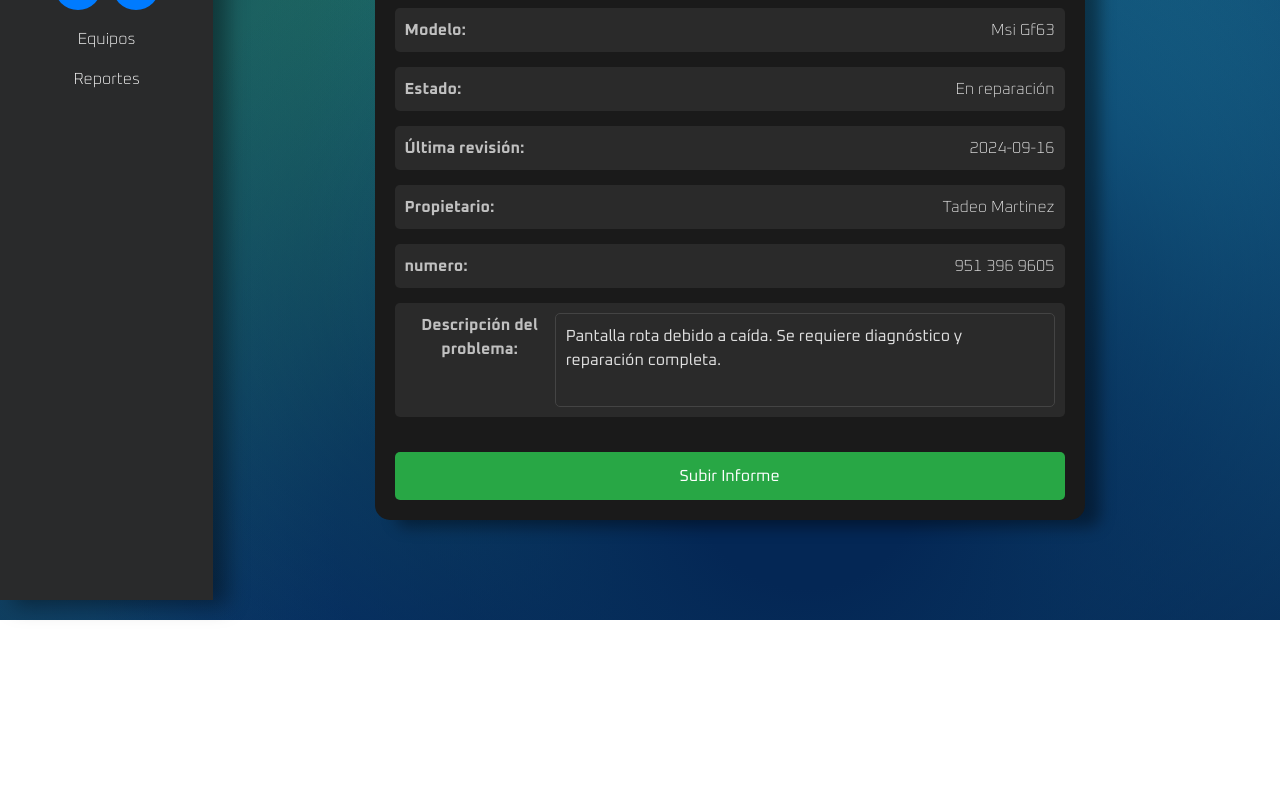
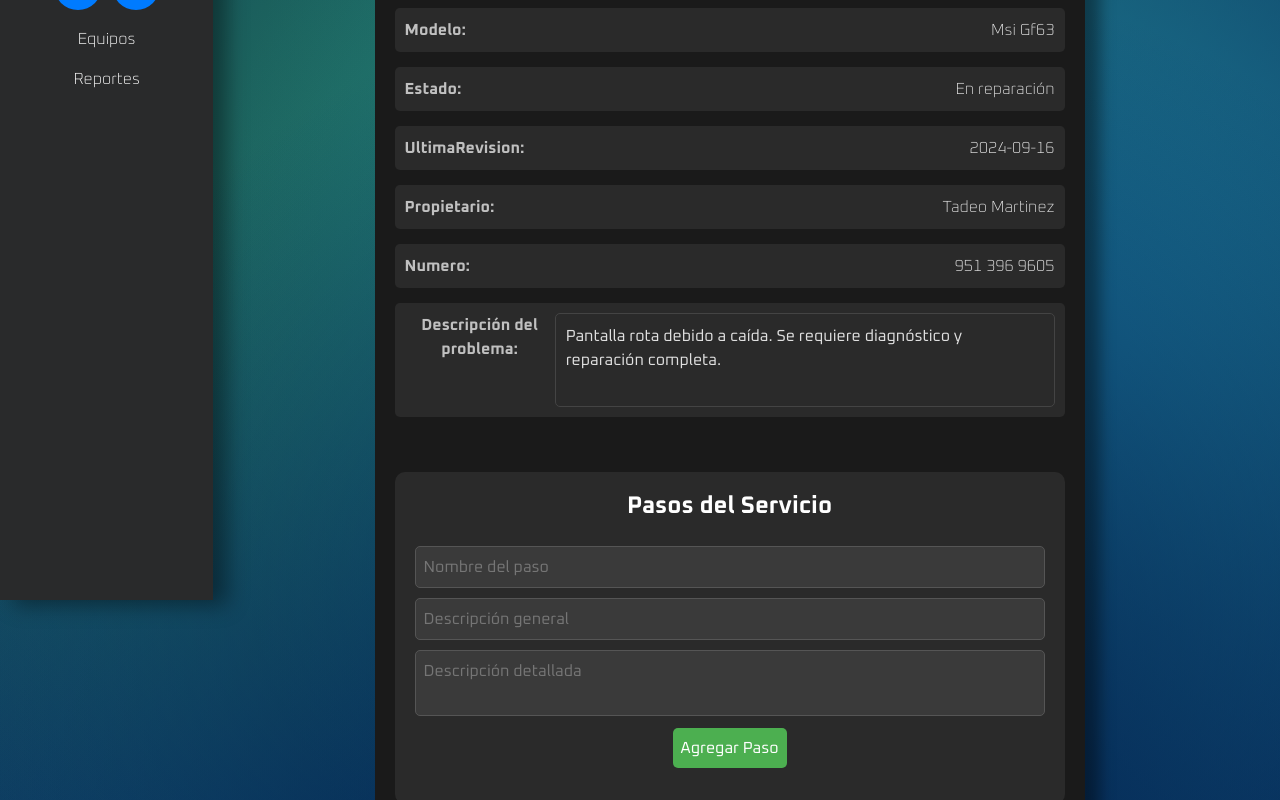
Before and after one commit to TechtecAT/Techtec, a Vue app: page /detalles_equipo in a window 1280 px wide. Shown: the part 200-1000 px from the top of the page. Before the commit the page ends 820 px from the top, so only its background shows below. Built offline with nearby package versions, Linux system fonts and the light colour scheme.

Commit message:
reestructuracion de servico y cotizacion

```diff
--- a/src/components/cotizacion.vue
+++ b/src/components/cotizacion.vue
@@ -1,5 +1,7 @@
 <template>
+ <div class="container">
     <div class="quote-container">
+
       <h1>Cotización del Equipo</h1>
       <div v-if="equipo" class="quote-content">
 
@@ -84,6 +86,7 @@
         <button @click="goBack" class="back-button">Volver al Servicio</button>
       </div>
     </div>
+  </div>
   </template>
 
   <script>
@@ -194,9 +197,10 @@
   color: #f1f1f1;
   border-radius: 10px;
   max-width: 800px;
-  margin: 20px auto;
   box-shadow: 0 4px 8px rgba(0, 0, 0, 0.3);
 }
+
+
 
 .quote-container h1,
 .quote-container h2 {
--- a/src/components/detalles_equipo.vue
+++ b/src/components/detalles_equipo.vue
@@ -1,37 +1,14 @@
 <template>
   <menu-lateral />
   <div class="details-container">
-
     <div class="container">
       <h1>Detalles del Equipo</h1>
       <div v-if="equipo" class="details-content">
-
-
         <!-- Detalles del equipo -->
         <div class="detail-list">
-        <div class="detail-item">
-          <span class="label">Nombre:</span>
-          <span class="value">{{ equipo.nombre }}</span>
-        </div>
-        <div class="detail-item">
-          <span class="label">Modelo:</span>
-          <span class="value">{{ equipo.modelo }}</span>
-        </div>
-        <div class="detail-item">
-          <span class="label">Estado:</span>
-          <span class="value">{{ equipo.estado }}</span>
-        </div>
-        <div class="detail-item">
-          <span class="label">Última revisión:</span>
-          <span class="value">{{ equipo.ultimaRevision }}</span>
-        </div>
-        <div class="detail-item">
-          <span class="label">Propietario:</span>
-          <span class="value">{{ equipo.propietario }}</span>
-        </div>
-        <div class="detail-item">
-          <span class="label">numero:</span>
-          <span class="value">{{ equipo.numero }}</span>
+          <div class="detail-item" v-for="(value, key) in equipo" :key="key">
+            <span class="label">{{ key.charAt(0).toUpperCase() + key.slice(1) }}:</span>
+            <span class="value">{{ value }}</span>
           </div>
         </div>
 
@@ -41,34 +18,62 @@
           <textarea v-model="descripcionProblema" disabled rows="3"></textarea>
         </div>
 
+        <!-- Sección para agregar pasos al servicio -->
+        <div class="maintenance-section">
+          <h2>Pasos del Servicio</h2>
+          <div class="add-step">
+            <input v-model="nuevoPaso.nombre" placeholder="Nombre del paso" />
+            <input v-model="nuevoPaso.descripcionGeneral" placeholder="Descripción general" />
+            <textarea v-model="nuevoPaso.descripcionDetallada" placeholder="Descripción detallada"></textarea>
+            <button @click="agregarPaso" class="add-button">Agregar Paso</button>
+          </div>
 
+          <!-- Lista de pasos agregados -->
+          <ul>
+            <li v-for="(paso, index) in mantenimientoPasos" :key="index" :class="{ completed: paso.completado, editing: paso.editando }">
+              <input type="checkbox" v-model="paso.completado" />
+              <span v-if="!paso.editando">{{ paso.nombre }} - {{ paso.descripcionGeneral }}</span>
+
+              <!-- Modo de edición de paso -->
+              <div v-else class="edit-step">
+                <input v-model="paso.nombre" placeholder="Nombre del paso" />
+                <input v-model="paso.descripcionGeneral" placeholder="Descripción general" />
+                <textarea v-model="paso.descripcionDetallada" placeholder="Descripción detallada"></textarea>
+              </div>
+
+              <button v-if="!paso.editando" @click="activarEdicion(paso)" class="edit-button">Editar</button>
+              <button v-if="paso.editando" @click="confirmarEdicion(paso)" class="confirm-button">Confirmar</button>
+              <button @click="eliminarPaso(index)" class="delete-button">Eliminar</button>
+            </li>
+          </ul>
+        </div>
+
+        <!-- Botón de Subir Informe -->
         <button @click="subirInforme" class="submit-button">Subir Informe</button>
+        <button @click="irCotizacion" class="back-button">Ir a Cotización</button>
+        <button @click="goBack" class="back-button">Volver</button>
       </div>
     </div>
-
-
   </div>
-
 </template>
 
 <script>
 import MenuLateral from '@/components/menu.vue';
+
 export default {
   components: {
-        MenuLateral, // Registrar el componente
+    MenuLateral,
   },
   data() {
     return {
       equipo: null,
       descripcionProblema: 'Pantalla rota debido a caída. Se requiere diagnóstico y reparación completa.',
-      mantenimientoPasos: [
-        { descripcion: 'Diagnóstico inicial', completado: false, detalle: 'Abrir el equipo y revisar componentes internos como tarjeta madre, batería, etc.' },
-        { descripcion: 'Reemplazo de pantalla', completado: false, detalle: 'Desmontar la pantalla rota y colocar una nueva pantalla compatible.' },
-        { descripcion: 'Revisión de conexiones internas', completado: false, detalle: 'Verificar que todos los cables y conexiones internas estén correctas.' },
-        { descripcion: 'Pruebas de funcionalidad', completado: false, detalle: 'Encender el equipo y verificar que la pantalla y demás componentes funcionen adecuadamente.' },
-        { descripcion: 'Limpieza final', completado: false, detalle: 'Limpiar el equipo tanto por fuera como por dentro, y realizar un pulido si es necesario.' },
-      ],
-      pasoMostrado: null, // Variable para saber qué paso está siendo mostrado
+      mantenimientoPasos: [],
+      nuevoPaso: {
+        nombre: '',
+        descripcionGeneral: '',
+        descripcionDetallada: '',
+      },
     };
   },
   beforeRouteEnter(to, from, next) {
@@ -77,11 +82,8 @@ export default {
     });
   },
   methods: {
-    mostrarDetalle(paso) {
-      this.pasoMostrado = paso;
-    },
-    ocultarDetalle() {
-      this.pasoMostrado = null;
+    irCotizacion() {
+      this.$router.push({ name: 'cotizacion' });
     },
     updateEquipo() {
       this.equipo = this.getEquipo();
@@ -94,18 +96,24 @@ export default {
         ultimaRevision: '2024-09-16',
         propietario: 'Tadeo Martinez',
         numero: '951 396 9605',
-        fotos: [
-          'https://http2.mlstatic.com/D_NQ_NP_2X_839299-MLM73906886025_012024-F.webp',
-          'https://http2.mlstatic.com/D_NQ_NP_2X_979819-MLM75962726731_042024-F.webp',
-          'https://http2.mlstatic.com/D_NQ_NP_2X_622676-MLM75792648390_042024-F.webp',
-        ],
       };
     },
-    puedeCompletarPaso(index) {
-      if (index === 0) {
-        return true;
+    agregarPaso() {
+      if (this.nuevoPaso.nombre && this.nuevoPaso.descripcionGeneral && this.nuevoPaso.descripcionDetallada) {
+        this.mantenimientoPasos.push({ ...this.nuevoPaso, completado: false, editando: false });
+        this.nuevoPaso = { nombre: '', descripcionGeneral: '', descripcionDetallada: '' };
+      } else {
+        alert('Completa todos los campos para agregar un paso.');
       }
-      return this.mantenimientoPasos[index - 1].completado;
+    },
+    activarEdicion(paso) {
+      paso.editando = true;
+    },
+    confirmarEdicion(paso) {
+      paso.editando = false;
+    },
+    eliminarPaso(index) {
+      this.mantenimientoPasos.splice(index, 1);
     },
     subirInforme() {
       const pasosCompletados = this.mantenimientoPasos.filter(paso => paso.completado);
@@ -121,19 +129,20 @@ export default {
 </script>
 
 
+
 <style scoped>
 @keyframes slideIn {
   from {
     opacity: 0;
     transform: translateY(-50px);
   }
-
   to {
     opacity: 1;
     transform: translateY(0);
   }
 }
-.container{
+
+.container {
   margin-top: 10px;
   background-color: #1a1a1a;
   color: white;
@@ -141,8 +150,9 @@ export default {
   max-width: 750px;
   margin: 0 auto;
   border-radius: 15px;
-  box-shadow: 18px 10px 15px -3px rgba(0,0,0,0.4);
+  box-shadow: 18px 10px 15px -3px rgba(0, 0, 0, 0.4);
 }
+
 .details-container {
   padding: 40px 20px 100px;
   max-width: 750px;
@@ -159,20 +169,6 @@ export default {
   font-size: 24px;
   font-weight: bold;
   text-align: center;
-}
-
-.carousel {
-  margin-bottom: 20px;
-}
-
-.carousel-inner img {
-  border-radius: 5px;
-
-}
-
-.carousel-control-prev,
-.carousel-control-next {
-  filter: invert(1);
 }
 
 .details-content {
@@ -212,29 +208,71 @@ textarea {
   resize: none;
 }
 
-.maintenance-section {
+.service-steps {
   margin-top: 40px;
   background-color: #2a2a2a;
   padding: 20px;
   border-radius: 10px;
 }
 
-.maintenance-section ul {
+.service-steps h2 {
+  margin-bottom: 20px;
+  font-size: 20px;
+  color: #e0e0e0;
+  text-align: center;
+}
+
+.service-steps input[type="text"],
+.service-steps textarea {
+  width: 100%;
+  padding: 8px;
+  margin: 5px 0;
+  background-color: #1a1a1a;
+  color: #e0e0e0;
+  border: 1px solid #444;
+  border-radius: 5px;
+}
+
+.service-steps button {
+  display: block;
+  width: 100%;
+  padding: 10px;
+  margin-top: 10px;
+  background-color: #ffc107;
+  color: #1a1a1a;
+  border: none;
+  border-radius: 5px;
+  font-size: 14px;
+  cursor: pointer;
+  transition: background-color 0.3s ease, transform 0.3s ease;
+}
+
+.service-steps button:hover {
+  background-color: #e0a800;
+  transform: scale(1.05);
+}
+
+.service-steps ul {
   list-style: none;
   padding: 0;
+  margin-top: 20px;
 }
 
-.maintenance-section li {
-  margin-bottom: 10px;
+.service-steps li {
   display: flex;
   align-items: center;
+  justify-content: space-between;
+  background-color: #2a2a2a;
+  padding: 10px;
+  margin-bottom: 10px;
+  border-radius: 5px;
 }
 
-.maintenance-section input[type="checkbox"] {
+.service-steps input[type="checkbox"] {
   margin-right: 10px;
 }
 
-.maintenance-section .completed {
+.service-steps .completed {
   text-decoration: line-through;
   color: #808080;
 }
@@ -277,12 +315,87 @@ textarea {
   transform: scale(1.05);
 }
 
-.tooltip {
-  background-color: #f0f0f0;
+/* Estilos nuevos para pasos de mantenimiento */
+.maintenance-section {
+  margin-top: 40px;
+  background-color: #2a2a2a;
+  padding: 20px;
+  border-radius: 10px;
+}
+.maintenance-section ul {
+  list-style: none;
+  padding: 0;
+}
+.maintenance-section li {
+  margin-bottom: 10px;
+  display: flex;
+  align-items: center;
+  background-color: #3a3a3a;
   padding: 10px;
   border-radius: 5px;
-  box-shadow: 0 0 10px rgba(0, 0, 0, 0.1);
-  z-index: 10;
+}
+.add-step input,
+.add-step textarea {
+  width: 100%;
+  margin: 5px 0;
+  padding: 8px;
+  background-color: #3a3a3a;
+  color: #e0e0e0;
+  border: 1px solid #555;
+  border-radius: 5px;
+}
+.add-button {
+  background-color: #4caf50;
+  color: white;
+  padding: 8px;
+  border: none;
+  border-radius: 5px;
+  cursor: pointer;
+  transition: background-color 0.3s ease;
+}
+.add-button:hover {
+  background-color: #45a049;
 }
 
+/* Botones de acción en cada paso */
+.edit-button,
+.confirm-button,
+.delete-button {
+  background-color: #555;
+  color: white;
+  padding: 6px;
+  border: none;
+  border-radius: 5px;
+  cursor: pointer;
+  margin-left: 10px;
+}
+.edit-button:hover {
+  background-color: #007bff;
+}
+.confirm-button:hover {
+  background-color: #28a745;
+}
+.delete-button:hover {
+  background-color: #dc3545;
+}
+
+/* Estilos para el estado de edición */
+.editing {
+  background-color: #4a4a4a;
+  border: 2px dashed #5d9cec;
+  padding: 15px;
+}
+.editing input,
+.editing textarea {
+  background-color: #5d5d5d;
+  color: #e0e0e0;
+  border: 1px solid #777;
+  padding: 8px;
+  border-radius: 5px;
+  width: 100%;
+  margin-top: 5px;
+}
+
+
+
 </style>
```
Lines whose indentation alone changed are shown as unchanged.
